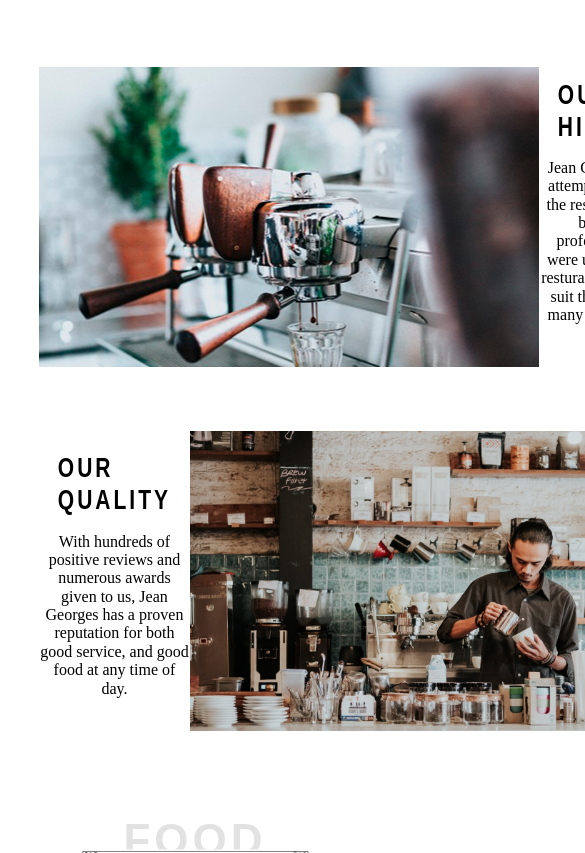
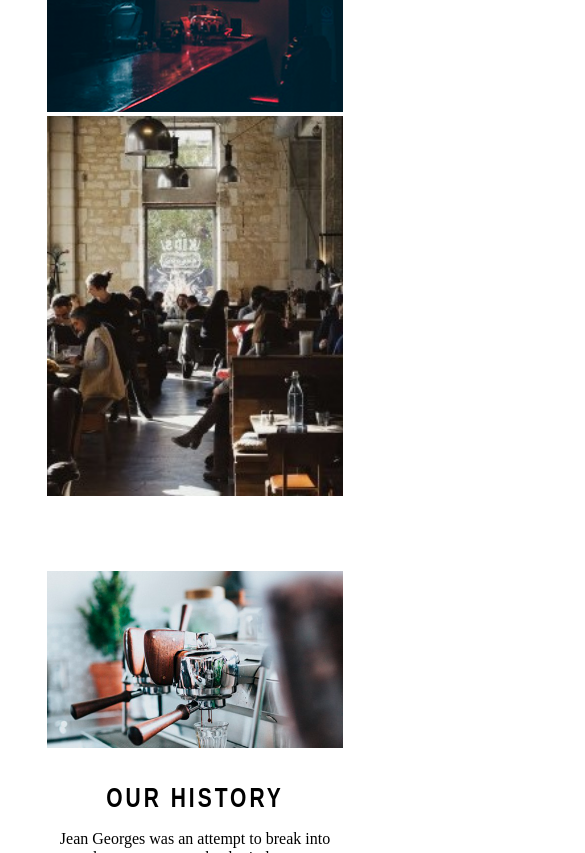
Before and after one commit to heyitsanuar/MRU-Jean-George-s-assigment, a website: page app/about.html in a window 390 px wide. Shown: the part 1769-2622 px from the top of the page, 585 px wide, since content can reach past the window. Drawn offline with Linux system fonts and the light colour scheme; a web font is replaced by a local one.

Commit message:
Completed mobile version of about.

```diff
--- a/app/about.html
+++ b/app/about.html
@@ -70,21 +70,21 @@
                     <div class="border--horizontal border--large b--black my-4"></div>
                 </div>
             </div>
-            <div class="container mb-7">
-                <div class="col-lg-4">
-                    <img src="assets/img/about/neon.png" alt="Jean Georges night view."height="380" width="100%">
+            <div class="container mb-7" style="flex-wrap: wrap;">
+                <div class="col-xs-12 col-sm-4">
+                    <img src="assets/img/about/neon.png" alt="Jean Georges night view."height="380" width="100%" style="object-fit: cover;">
                 </div>
-                <div class="col-lg-8">
-                    <img src="assets/img/about/hall.jpg" alt="Jean Georges dining hall." height="380" width="100%">
+                <div class="col-xs-12 col-sm-8">
+                    <img src="assets/img/about/hall.jpg" alt="Jean Georges dining hall." height="380" width="100%" style="object-fit: cover;">
                 </div>
             </div>
         </section>
         <section class="our-mission mb-6">
-            <div class="container">
-                <div class="col-lg-6">
-                    <img src="assets/img/about/kitchen.png" alt="Jean Georges kitchen view." width="500" height="300">
+            <div class="container" style="flex-wrap: wrap;">
+                <div class="col-xs-12 col-sm-6">
+                    <img class="features__image" src="assets/img/about/kitchen.png" alt="Jean Georges kitchen view.">
                 </div>
-                <div class="col-lg-6 flex-center">
+                <div class="col-xs-12 col-sm-6 flex-center">
                     <div class="features__info">
                         <h2 class="title__separated title--medium">OUR HISTORY</h2>
                         <p class="text-center">
@@ -98,8 +98,8 @@
             </div>
         </section>
         <section class="our-quality">
-            <div class="container">
-                <div class="col-lg-6 flex-center">
+            <div class="container" style="flex-wrap: wrap;">
+                <div class="col-xs-12 col-sm-6 flex-center">
                     <div class="features__info">
                         <h2 class="title__separated title--medium">OUR QUALITY</h2>
                         <p class="text-center">
@@ -110,8 +110,8 @@
                         </p>
                     </div>
                 </div>
-                <div class="col-lg-6">
-                    <img src="assets/img/about/kitchen-2.jpg" alt="Jean Georges kitchen view." width="500" height="300">
+                <div class="col-xs-12 col-sm-6">
+                    <img class="features__image" src="assets/img/about/kitchen-2.jpg" alt="Jean Georges kitchen view.">
                 </div>
             </div>
         </section>
--- a/app/assets/css/modules/about/_features.scss
+++ b/app/assets/css/modules/about/_features.scss
@@ -1,5 +1,23 @@
 .features {
     &__info {
-        max-width: 280px;
+        max-width: 17.5rem;
+        text-align: center;
+        margin-top: 1.875rem;
+        margin-bottom: 1.875rem;
+
+        @include atMedium {
+            margin-top: 0;
+            margin-bottom: 0;
+        }
+    }
+
+    &__image {
+        width: 100%;
+
+        @include atMedium {
+            width: 100%;
+            height: 100%;
+            object-fit: cover;
+        }
     }
 }
--- a/app/assets/css/modules/about/_intro.scss
+++ b/app/assets/css/modules/about/_intro.scss
@@ -1,11 +1,19 @@
 .intro {
     &__satisfaction {
-        width: 34.375rem;
+        width: 80%;
         margin: 4.875rem auto 0;
         text-align: center;
+
+        @include atMedium {
+            width: 34.375rem;
+        }
     }
 
     &__subtitle {
-        margin-top: 7.5rem;
+        margin-top: 5.5rem;
+
+        @include atMedium {
+            margin-top: 7.5rem;
+        }
     }
 }
```
Also changed, not shown: app/temp/css/styles.css.
